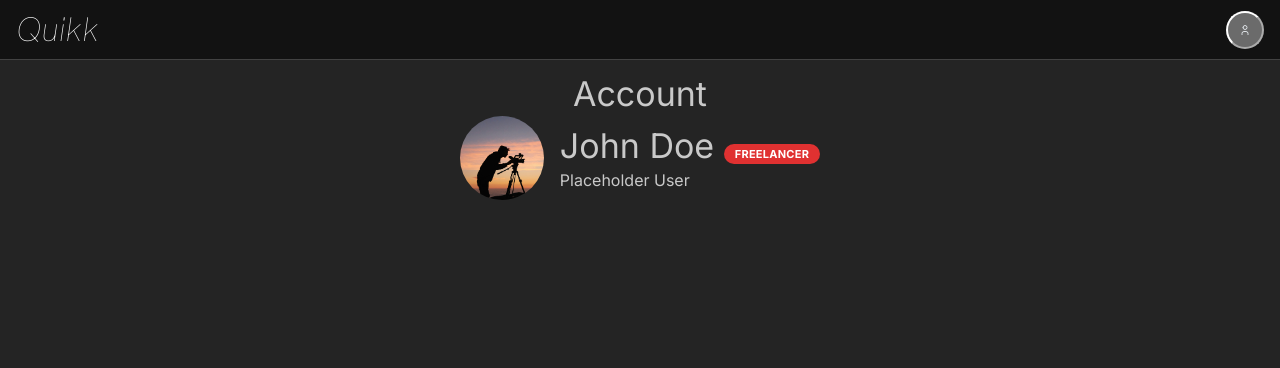
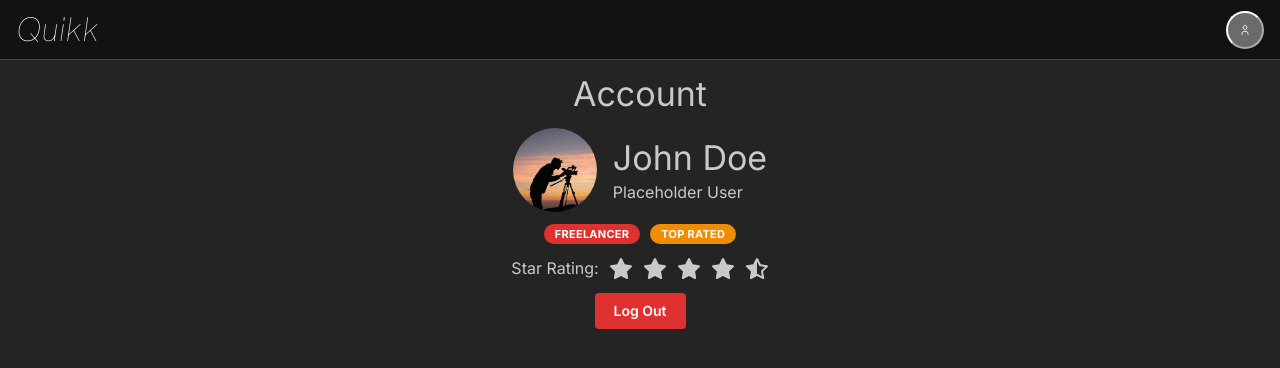
Before and after one commit to x4132/hackCamp2024, a React (Vite) app: page /account in a window 1280 px wide. Shown: the top 368 px of the page. Built offline with nearby package versions, Linux system fonts and the light colour scheme.

Commit message:
account page

```diff
--- a/src/Account.tsx
+++ b/src/Account.tsx
@@ -1,17 +1,39 @@
-import { Avatar, Flex, Text, Group, Title, Badge } from "@mantine/core";
+import { Avatar, Flex, Text, Group, Title, Badge, Button } from "@mantine/core";
 import DefaultPfp from "./assets/default-pfp.jpg";
+import { IconStarFilled, IconStarHalfFilled } from "@tabler/icons-react";
+import { useNavigate } from "react-router-dom";
 
 export default function Account() {
+    const navigate = useNavigate();
+
+    function logout() {
+        sessionStorage.setItem("loggedIn", "false");
+        navigate("/");
+    }
+
     return (
-        <Flex p="sm" direction="column" align="center">
+        <Flex p="sm" direction="column" align="center" gap="sm">
             <Title>Account</Title>
             <Group>
                 <Avatar src={DefaultPfp} size="xl" ></Avatar>
                 <Flex direction="column">
-                    <Title>John Doe <Badge color="red" >Freelancer</Badge></Title>
+                    <Title>John Doe</Title>
                     <Text>Placeholder User</Text>
                 </Flex>
             </Group>
+            <Group gap="xs">
+                <Badge color="red" >Freelancer</Badge><Badge color="yellow" >Top Rated</Badge>
+            </Group>
+            <Group gap="xs">
+                <Text>Star Rating:</Text>
+                <IconStarFilled />
+                <IconStarFilled />
+                <IconStarFilled />
+                <IconStarFilled />
+                <IconStarHalfFilled />
+            </Group>
+
+            <Button color="red" onClick={logout} >Log Out</Button>
         </Flex>
     )
 }
--- a/src/Signup.tsx
+++ b/src/Signup.tsx
@@ -2,9 +2,16 @@ import { Flex, Button, Title, Image, Divider, Text, Group } from "@mantine/core"
 import IconEmail from "./assets/email-icon.svg";
 import IconApple from "./assets/apple-icon.svg";
 import IconGoogle from "./assets/google-icon.png";
-import { Link } from "react-router-dom";
+import { Link, useNavigate } from "react-router-dom";
 
 export default function Signup() {
+    const navigate = useNavigate();
+
+    function login() {
+        sessionStorage.setItem("loggedIn", "true");
+        navigate("/search");
+    }
+
     return (
         <Flex mih="100vh" pos="fixed" w="100vw" top="0" style={{ zIndex: 100 }} bg="white" gap="xl" direction="column" p="20px">
             <Title pt="150px" fs="normal" size="h1" c="black" fw={500}>
@@ -12,11 +19,11 @@ export default function Signup() {
             </Title>
 
             <Flex direction="column" align="center" gap="md">
-                <Button variant="filled" size="xl" color="#f1f1f1" autoContrast leftSection={<Image src={IconEmail} w={22} h={22} />} w={350} justify="center" onClick={() => navigate("/search")}>Sign up with email</Button>
+                <Button variant="filled" size="xl" color="#f1f1f1" autoContrast leftSection={<Image src={IconEmail} w={22} h={22} />} w={350} justify="center" onClick={login}>Sign up with email</Button>
 
-                <Button variant="filled" size="xl" color="#f1f1f1" autoContrast leftSection={<Image src={IconGoogle} w={20} h={20} />} w={350} justify="center">Sign up with Google</Button>
+                <Button variant="filled" size="xl" color="#f1f1f1" autoContrast leftSection={<Image src={IconGoogle} w={20} h={20} />} w={350} justify="center" onClick={login}>Sign up with Google</Button>
 
-                <Button variant="filled" size="xl" color="#f1f1f1" autoContrast leftSection={<Image src={IconApple} w={20} h={20} />} w={350} justify="center">Sign up with Apple</Button>
+                <Button variant="filled" size="xl" color="#f1f1f1" autoContrast leftSection={<Image src={IconApple} w={20} h={20} />} w={350} justify="center" onClick={login} >Sign up with Apple</Button>
             </Flex>
 
             <Divider size="xs" color="#D9D9D9" label={<Text size="md">or</Text>} labelPosition="center" />
```
